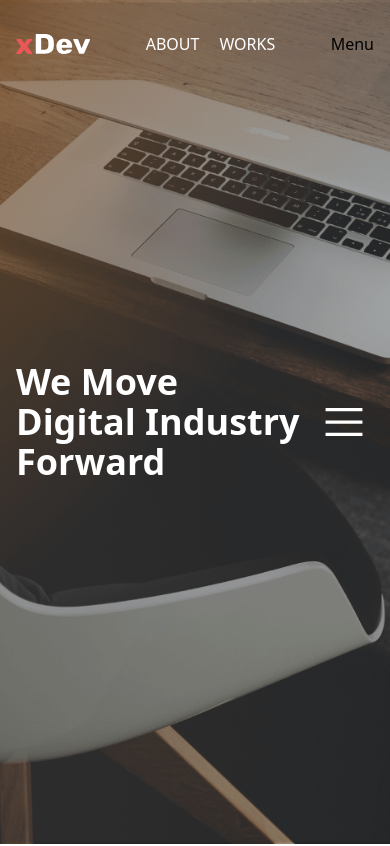
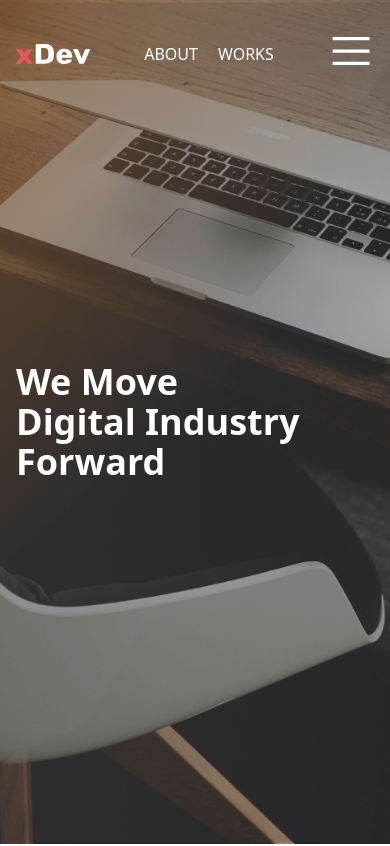
Before and after one commit to alisyahidin/xdev, a Next.js app: page / in a window 390 px wide. Shown: the top 846 px of the page. Built offline with nearby package versions, Linux system fonts and the light colour scheme.

Commit message:
update navbar in mobile view

```diff
--- a/components/Menu.tsx
+++ b/components/Menu.tsx
@@ -3,6 +3,7 @@ import Link from 'next/link'
 import { animate, AnimatePresence, motion, useMotionValue } from 'framer-motion';
 import { useSelector } from 'react-redux';
 import clsx from 'clsx';
+import { useShowMenu } from 'store/menu';
 
 const duration = 0.3
 const menuVariants = (i: number) => ({
@@ -147,12 +148,11 @@ const lineVariants = {
   hide: { strokeDashoffset: 195 }
 }
 
-interface MenuProps {}
+interface FloatMenuProps {}
 
-const Menu: React.FC<MenuProps> = () => {
+export const FloatMenu: React.FC<FloatMenuProps> = () => {
   const strokeColor = useMotionValue<string>('rgb(255, 255, 255)')
-  const [showMenu, setShowMenu] = useState<boolean>(false)
-  const [disableMenu, setDisableMenu] = useState<boolean>(false)
+  const {showMenu, isAnimating, setShowMenu} = useShowMenu()
 
   const floatMenuMode = useSelector((state: { floatMenuMode: 'string' }) => state.floatMenuMode);
   useEffect(() => {
@@ -160,12 +160,10 @@ const Menu: React.FC<MenuProps> = () => {
     if (showMenu) animate(strokeColor, getStrokeColor.dark, {})
   }, [floatMenuMode, showMenu])
 
-  return (<>
+  return (
     <button
-      disabled={disableMenu}
-      onClick={() => setShowMenu(prev => !prev)}
-      className="fixed right-0 z-50"
-      style={{ top: '50%', transform: 'translate(-50%, -50%)' }}
+      disabled={isAnimating}
+      onClick={() => setShowMenu(!showMenu)}
     >
       <svg height="38px" viewBox="0 0 9.9375 8.1761" xmlns="http://www.w3.org/2000/svg">
         <g transform="translate(-100.03 -144.41)">
@@ -185,6 +183,21 @@ const Menu: React.FC<MenuProps> = () => {
         </g>
       </svg>
     </button>
+  )
+}
+
+interface SideMenuProps {}
+
+const SideMenu: React.FC<SideMenuProps> = () => {
+  const {showMenu, finishTransition, setShowMenu} = useShowMenu()
+
+  return (<>
+    <div
+      className="hidden sm:block fixed right-0 z-50"
+      style={{ top: '50%', transform: 'translate(-50%, -50%)' }}
+    >
+      <FloatMenu />
+    </div>
     <AnimatePresence>
       {showMenu && <motion.div
         variants={sideMenuVariants}
@@ -192,8 +205,7 @@ const Menu: React.FC<MenuProps> = () => {
         animate="show"
         exit="hide"
         transition={{ type: 'tween', duration: 1, ease: [0.15, 0.95, 0.5, 1] }}
-        onAnimationStart={() => setDisableMenu(true)}
-        onAnimationComplete={() => setDisableMenu(false)}
+        onAnimationComplete={finishTransition}
         className="fixed flex h-screen w-screen p-20 z-40"
         style={{ backgroundColor: '#111111' }}
       >
@@ -270,4 +282,4 @@ const Menu: React.FC<MenuProps> = () => {
   </>);
 };
 
-export default Menu;
+export default SideMenu;
--- a/components/Navbar.tsx
+++ b/components/Navbar.tsx
@@ -1,6 +1,8 @@
 import Link from 'next/link'
 import React, { useEffect, useState } from 'react';
 import { motion, useViewportScroll } from 'framer-motion';
+import { FloatMenu } from './Menu';
+import { useShowMenu } from 'store/menu';
 
 const wrapperVariants = {
   transparent: {
@@ -53,6 +55,7 @@ interface NavbarProps {}
 const Navbar: React.FC<NavbarProps> = () => {
   const [mode, setMode] = useState<string>('transparent')
   const { scrollY } = useViewportScroll()
+  const { showMenu } = useShowMenu()
 
   useEffect(() => {
     const updateNavbar = (scrollPosition: number) => setMode(scrollPosition > window.innerHeight * (7/10) ? 'white' : 'transparent')
@@ -62,22 +65,22 @@ const Navbar: React.FC<NavbarProps> = () => {
   }, [])
 
   return (
-    <motion.div variants={wrapperVariants} initial="transparent" animate={mode} className="fixed top-0 left-0 w-full z-10">
+    <motion.div variants={wrapperVariants} initial="transparent" animate={showMenu ? 'transparent' : mode} className="fixed top-0 left-0 w-full z-50 sm:z-10">
       <div className="container flex justify-between items-center">
         <Link href="/">
           <svg className="cursor-pointer h-5 sm:h-8" viewBox="0 0 245 66" fill="none" xmlns="http://www.w3.org/2000/svg">
             <path fill="#EB5757" d="M2.14513 66.0007C1.56009 66.0007 1.04006 65.8117 0.585036 65.4336C0.195012 64.9926 0 64.457 0 63.8269C0 63.3228 0.16251 62.8502 0.48753 62.4092L16.771 40.7655L1.95012 20.445C1.56009 19.941 1.36508 19.4369 1.36508 18.9328C1.36508 18.3657 1.5926 17.8932 2.04762 17.5151C2.50265 17.074 3.02268 16.8535 3.60772 16.8535H15.5034C16.6735 16.8535 17.6161 17.3891 18.3311 18.4603L27.3992 30.558L36.3697 18.5548C36.7597 18.0507 37.1498 17.6411 37.5398 17.3261C37.9298 17.011 38.5148 16.8535 39.2949 16.8535H50.7031C51.2881 16.8535 51.7756 17.074 52.1657 17.5151C52.6207 17.8932 52.8482 18.3657 52.8482 18.9328C52.8482 19.5629 52.6857 20.067 52.3607 20.445L37.1498 40.7655L53.7258 62.4092C54.0508 62.8502 54.2133 63.3228 54.2133 63.8269C54.2133 64.457 53.9858 64.9926 53.5307 65.4336C53.1407 65.8117 52.6532 66.0007 52.0682 66.0007H39.5874C38.4823 66.0007 37.5723 65.4966 36.8572 64.4885L27.0091 51.5401L17.0635 64.4885C16.6735 64.9925 16.2835 65.3706 15.8935 65.6226C15.5034 65.8747 14.9834 66.0007 14.3334 66.0007H2.14513Z" />
-            <motion.path variants={logoVariants} initial="transparent" animate={mode} d="M67.6803 65.0702C67.0149 65.0702 66.416 64.8533 65.8837 64.4195C65.4179 63.9237 65.1851 63.3659 65.1851 62.7462V2.32394C65.1851 1.64225 65.4179 1.0845 65.8837 0.650704C66.416 0.216901 67.0149 0 67.6803 0H93.6303C103.411 0 110.997 2.169 116.386 6.50701C121.776 10.845 124.604 17.1351 124.87 25.3774C124.937 27.1745 124.97 29.5604 124.97 32.5351C124.97 35.5097 124.937 37.8646 124.87 39.5998C124.537 48.2139 121.776 54.6279 116.586 58.842C111.463 62.9941 103.977 65.0702 94.1293 65.0702H67.6803ZM93.6303 51.6843C98.0218 51.6843 101.249 50.7237 103.312 48.8026C105.374 46.8195 106.472 43.69 106.605 39.4139C106.738 37.6167 106.805 35.2928 106.805 32.4421C106.805 29.5914 106.738 27.2985 106.605 25.5633C106.472 21.4112 105.274 18.3436 103.012 16.3605C100.816 14.3774 97.5228 13.3859 93.1312 13.3859H83.1504V51.6843H93.6303Z" />
-            <motion.path variants={logoVariants} initial="transparent" animate={mode} d="M159.485 65.9997C151.501 65.9997 145.213 63.9856 140.622 59.9575C136.031 55.9293 133.635 50.073 133.436 42.3886V39.1351C133.702 31.8224 136.13 26.121 140.722 22.0309C145.379 17.8788 151.601 15.8028 159.386 15.8028C165.041 15.8028 169.799 16.8873 173.658 19.0563C177.584 21.1633 180.512 24.076 182.441 27.7943C184.437 31.5125 185.435 35.7886 185.435 40.6224V42.8533C185.435 43.4731 185.203 44.0308 184.737 44.5266C184.271 44.9604 183.672 45.1773 182.94 45.1773H151.002V45.828C151.135 48.7406 151.9 51.0956 153.297 52.8927C154.695 54.6899 156.724 55.5885 159.386 55.5885C161.049 55.5885 162.413 55.2786 163.478 54.6589C164.542 53.9772 165.507 53.1716 166.372 52.242C166.971 51.5603 167.437 51.1575 167.769 51.0336C168.169 50.8477 168.768 50.7547 169.566 50.7547H181.942C182.541 50.7547 183.04 50.9406 183.439 51.3125C183.905 51.6223 184.138 52.0561 184.138 52.6139C184.138 54.2251 183.14 56.0843 181.144 58.1913C179.214 60.2983 176.386 62.1265 172.66 63.6758C168.934 65.2251 164.542 65.9997 159.485 65.9997ZM167.869 35.9745V35.7886C167.869 32.752 167.104 30.3661 165.574 28.6309C164.11 26.8337 162.047 25.9351 159.386 25.9351C156.791 25.9351 154.728 26.8337 153.198 28.6309C151.734 30.3661 151.002 32.752 151.002 35.7886V35.9745H167.869Z" />
-            <motion.path variants={logoVariants} initial="transparent" animate={mode} d="M211.307 65.0702C210.376 65.0702 209.644 64.8842 209.112 64.5124C208.646 64.0786 208.247 63.4899 207.914 62.7462L189.05 19.614L188.851 18.7774C188.851 18.2196 189.05 17.7549 189.45 17.383C189.915 16.9492 190.481 16.7323 191.146 16.7323H202.425C203.888 16.7323 204.853 17.383 205.319 18.6844L216.597 47.2223L227.975 18.6844C228.441 17.383 229.406 16.7323 230.87 16.7323H242.148C242.747 16.7323 243.279 16.9492 243.745 17.383C244.211 17.7549 244.444 18.2196 244.444 18.7774L244.244 19.614L225.38 62.7462C225.048 63.4899 224.615 64.0786 224.083 64.5124C223.551 64.8842 222.819 65.0702 221.887 65.0702H211.307Z" />
+            <motion.path variants={logoVariants} initial="transparent" animate={showMenu ? 'transparent' : mode} d="M67.6803 65.0702C67.0149 65.0702 66.416 64.8533 65.8837 64.4195C65.4179 63.9237 65.1851 63.3659 65.1851 62.7462V2.32394C65.1851 1.64225 65.4179 1.0845 65.8837 0.650704C66.416 0.216901 67.0149 0 67.6803 0H93.6303C103.411 0 110.997 2.169 116.386 6.50701C121.776 10.845 124.604 17.1351 124.87 25.3774C124.937 27.1745 124.97 29.5604 124.97 32.5351C124.97 35.5097 124.937 37.8646 124.87 39.5998C124.537 48.2139 121.776 54.6279 116.586 58.842C111.463 62.9941 103.977 65.0702 94.1293 65.0702H67.6803ZM93.6303 51.6843C98.0218 51.6843 101.249 50.7237 103.312 48.8026C105.374 46.8195 106.472 43.69 106.605 39.4139C106.738 37.6167 106.805 35.2928 106.805 32.4421C106.805 29.5914 106.738 27.2985 106.605 25.5633C106.472 21.4112 105.274 18.3436 103.012 16.3605C100.816 14.3774 97.5228 13.3859 93.1312 13.3859H83.1504V51.6843H93.6303Z" />
+            <motion.path variants={logoVariants} initial="transparent" animate={showMenu ? 'transparent' : mode} d="M159.485 65.9997C151.501 65.9997 145.213 63.9856 140.622 59.9575C136.031 55.9293 133.635 50.073 133.436 42.3886V39.1351C133.702 31.8224 136.13 26.121 140.722 22.0309C145.379 17.8788 151.601 15.8028 159.386 15.8028C165.041 15.8028 169.799 16.8873 173.658 19.0563C177.584 21.1633 180.512 24.076 182.441 27.7943C184.437 31.5125 185.435 35.7886 185.435 40.6224V42.8533C185.435 43.4731 185.203 44.0308 184.737 44.5266C184.271 44.9604 183.672 45.1773 182.94 45.1773H151.002V45.828C151.135 48.7406 151.9 51.0956 153.297 52.8927C154.695 54.6899 156.724 55.5885 159.386 55.5885C161.049 55.5885 162.413 55.2786 163.478 54.6589C164.542 53.9772 165.507 53.1716 166.372 52.242C166.971 51.5603 167.437 51.1575 167.769 51.0336C168.169 50.8477 168.768 50.7547 169.566 50.7547H181.942C182.541 50.7547 183.04 50.9406 183.439 51.3125C183.905 51.6223 184.138 52.0561 184.138 52.6139C184.138 54.2251 183.14 56.0843 181.144 58.1913C179.214 60.2983 176.386 62.1265 172.66 63.6758C168.934 65.2251 164.542 65.9997 159.485 65.9997ZM167.869 35.9745V35.7886C167.869 32.752 167.104 30.3661 165.574 28.6309C164.11 26.8337 162.047 25.9351 159.386 25.9351C156.791 25.9351 154.728 26.8337 153.198 28.6309C151.734 30.3661 151.002 32.752 151.002 35.7886V35.9745H167.869Z" />
+            <motion.path variants={logoVariants} initial="transparent" animate={showMenu ? 'transparent' : mode} d="M211.307 65.0702C210.376 65.0702 209.644 64.8842 209.112 64.5124C208.646 64.0786 208.247 63.4899 207.914 62.7462L189.05 19.614L188.851 18.7774C188.851 18.2196 189.05 17.7549 189.45 17.383C189.915 16.9492 190.481 16.7323 191.146 16.7323H202.425C203.888 16.7323 204.853 17.383 205.319 18.6844L216.597 47.2223L227.975 18.6844C228.441 17.383 229.406 16.7323 230.87 16.7323H242.148C242.747 16.7323 243.279 16.9492 243.745 17.383C244.211 17.7549 244.444 18.2196 244.444 18.7774L244.244 19.614L225.38 62.7462C225.048 63.4899 224.615 64.0786 224.083 64.5124C223.551 64.8842 222.819 65.0702 221.887 65.0702H211.307Z" />
           </svg>
         </Link>
         <div>
-          <Link href="/about" passHref><motion.a variants={logoVariants} initial="transparent" animate={mode} className="sm:text-xl mr-5 sm:mr-16">ABOUT</motion.a></Link>
-          <Link href="/works" passHref><motion.a variants={logoVariants} initial="transparent" animate={mode} className="sm:text-xl">WORKS</motion.a></Link>
+          <Link href="/about" passHref><motion.a variants={logoVariants} initial="transparent" animate={showMenu ? 'transparent' : mode} className="sm:text-xl mr-5 sm:mr-16">ABOUT</motion.a></Link>
+          <Link href="/works" passHref><motion.a variants={logoVariants} initial="transparent" animate={showMenu ? 'transparent' : mode} className="sm:text-xl">WORKS</motion.a></Link>
         </div>
         <div className="sm:hidden">
-          Menu
+          <FloatMenu />
         </div>
       </div>
     </motion.div>
--- a/pages/_app.tsx
+++ b/pages/_app.tsx
@@ -4,15 +4,18 @@ import { Provider } from 'react-redux'
 import Navbar from 'components/Navbar'
 import Menu from 'components/Menu'
 import { useStore } from 'store'
+import { ShowMenuProvider } from 'store/menu'
 
 function MyApp({ Component, pageProps }: AppProps) {
   const store = useStore(pageProps.initialReduxState)
 
   return (
     <Provider store={store}>
-      <Navbar />
-      <Menu />
-      <Component {...pageProps} />
+      <ShowMenuProvider>
+        <Navbar />
+        <Menu />
+        <Component {...pageProps} />
+      </ShowMenuProvider>
     </Provider>
   )
 }
--- /dev/null
+++ b/store/menu.tsx
@@ -0,0 +1,55 @@
+import { useReducer, useContext, createContext, Dispatch, SetStateAction } from 'react'
+
+interface InitialState { showMenu: boolean, isAnimating: boolean }
+const initialState: InitialState = {
+  showMenu: false,
+  isAnimating: false
+}
+
+type Action = { type: 'UPDATE_SHOW_MENU', value: boolean }
+  | { type: 'FINISH_TRANSITION' }
+const reducer = (state = initialState, action: Action) => {
+  switch (action.type) {
+    case 'UPDATE_SHOW_MENU':
+      return {
+        ...state,
+        showMenu: action.value,
+        isAnimating: true
+      }
+    case 'FINISH_TRANSITION':
+      return {
+        ...state,
+        isAnimating: false
+      }
+    default:
+      throw new Error(`Unknown action: ${action.type}`)
+  }
+}
+
+interface ShowMenu {
+  showMenu: boolean,
+  isAnimating: boolean,
+  setShowMenu: (value: boolean) => void,
+  finishTransition: () => void,
+}
+const ShowMenuContext = createContext<ShowMenu>({
+  ...initialState,
+  setShowMenu: () => null,
+  finishTransition: () => null,
+})
+
+export const ShowMenuProvider = ({ children }) => {
+  const [state, dispatch] = useReducer(reducer, initialState);
+
+  return (
+    <ShowMenuContext.Provider value={{
+      ...state,
+      setShowMenu: value => dispatch({ type: 'UPDATE_SHOW_MENU', value }),
+      finishTransition: () => dispatch({ type: 'FINISH_TRANSITION' }),
+    }}>
+      {children}
+    </ShowMenuContext.Provider>
+  )
+}
+
+export const useShowMenu = () => useContext(ShowMenuContext)
```
